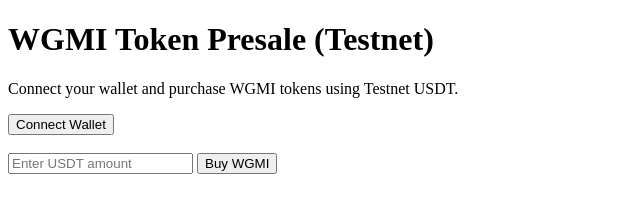
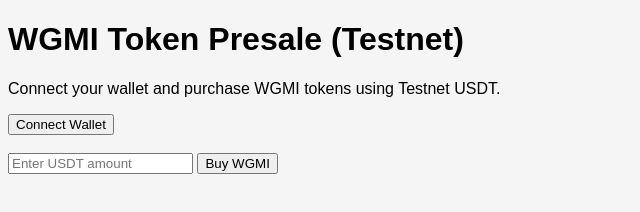
Before and after one commit to wgmiturle/WGMIturtle, a plain HTML site: page index.html in a window 1280 px wide. Shown: the whole page, without its empty margins (0-640 px from the left). Drawn offline with Linux system fonts and the light colour scheme.

Commit message:
Update index.html

```diff
--- a/index.html
+++ b/index.html
@@ -5,7 +5,11 @@
   <meta charset="UTF-8" />
   <meta name="viewport" content="width=device-width, initial-scale=1.0"/>
   <title>WGMI Presale (Testnet)</title>
+
+  <!-- Load Styles -->
+  <link rel="stylesheet" href="style.css" />
   <script src="https://cdn.jsdelivr.net/npm/web3@latest/dist/web3.min.js"></script>
+  <!-- Load Web3 and Scripts -->
   <script src="web3.min.js"></script>
 <script src="config.js"></script>
 <script src="abi.js"></script>
```
